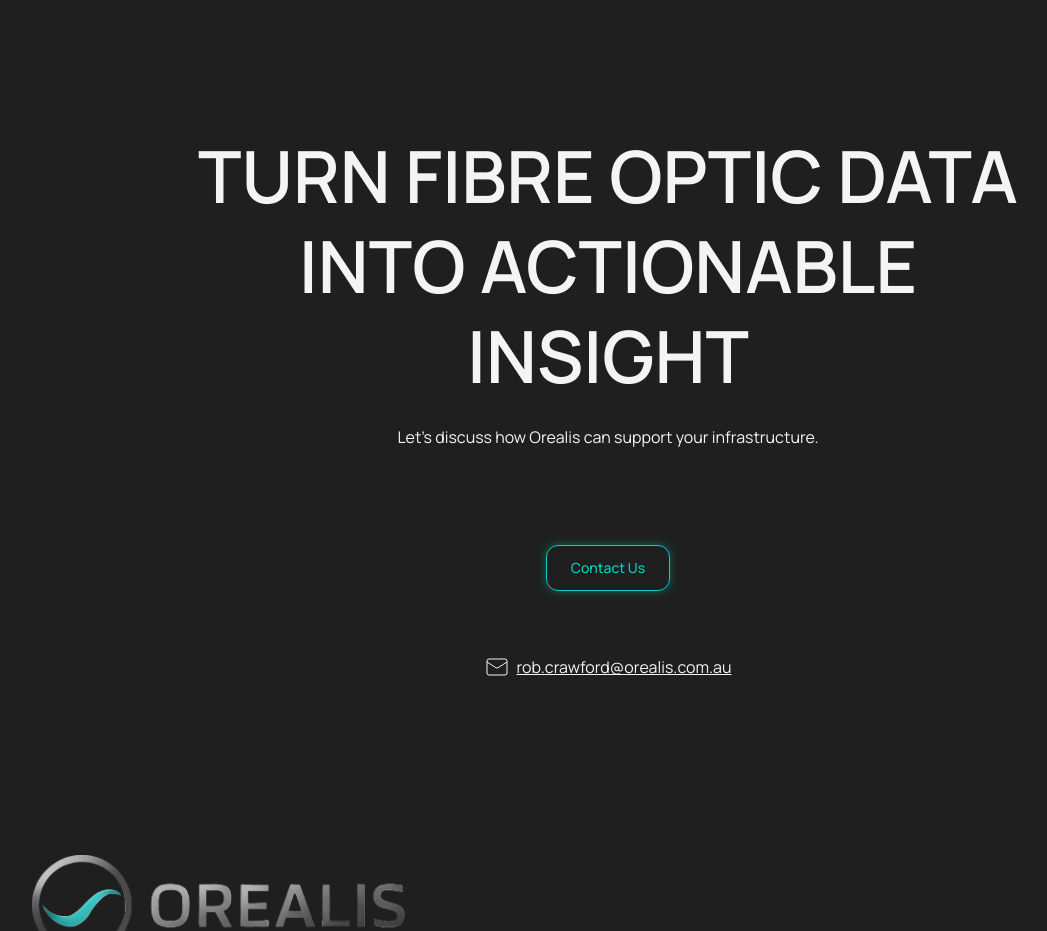
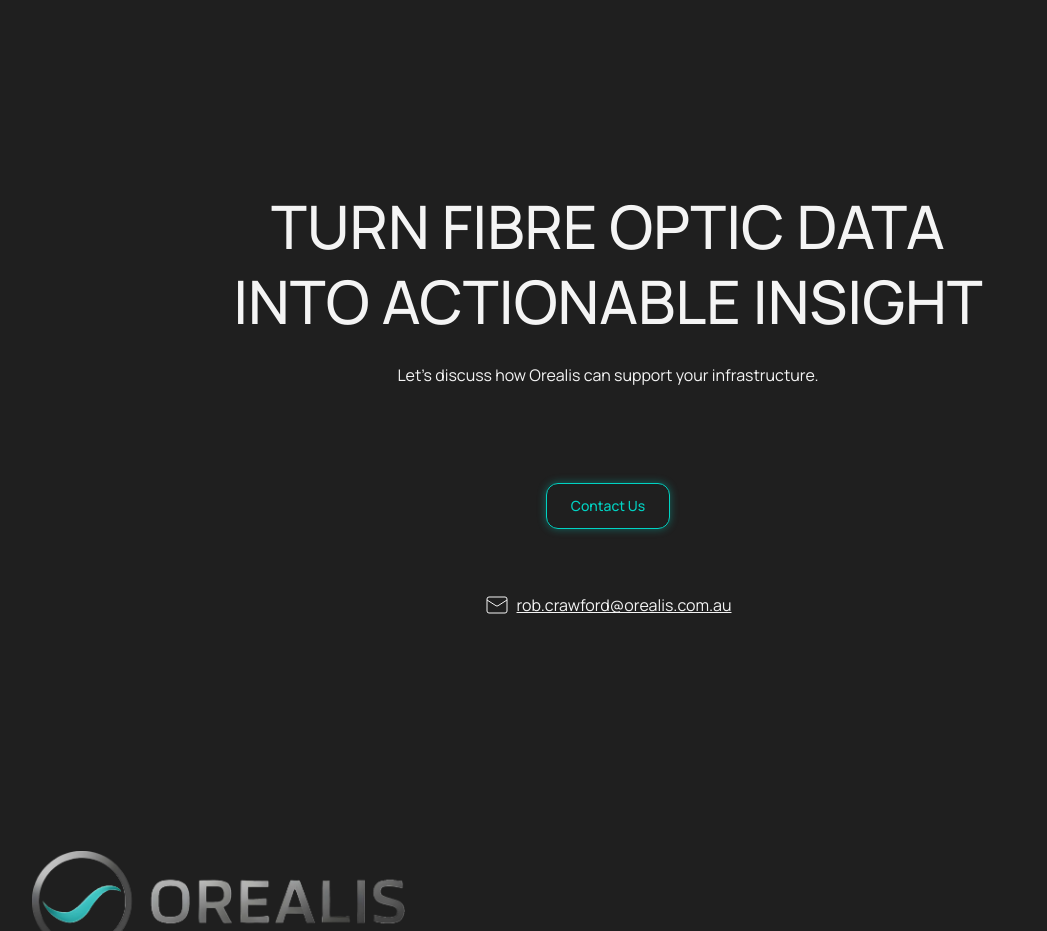
Before and after one commit to Caitlin02ar/orealis-website, a Next.js app: page / in a window 1280 px wide. Shown: the part 5020-5951 px from the top of the page, without its empty margins (32-1079 px from the left). Built offline with nearby package versions, Linux system fonts and the light colour scheme.

Commit message:
fixing bug

```diff
--- a/components/CTA.tsx
+++ b/components/CTA.tsx
@@ -44,13 +44,12 @@
       className="relative py-32 px-6 overflow-hidden min-h-screen flex flex-col items-center justify-center"
     >
       <div className="relative max-w-4xl mx-auto text-center flex flex-col items-center gap-6 mb-24">
-        <h2 className="text-[var(--color-light)] text-3xl sm:text-5xl md:text-7xl font-semibold leading-tight">
-          TURN FIBRE OPTIC DATA{" "}
-          <br className="hidden md:block" />
-          INTO ACTIONABLE INSIGHT
-        </h2>
+       <h2 className="text-[var(--color-light)] text-4xl sm:text-6xl font-medium leading-tight">
+        <span className="block md:whitespace-nowrap">TURN FIBRE OPTIC DATA</span>
+        <span className="block md:whitespace-nowrap">INTO ACTIONABLE INSIGHT</span>
+      </h2>
 
-        <p className="text-[var(--color-light)] text-sm md:text-base max-w-md">
+        <p className="text-[var(--color-light)] text-lg md:text-base max-w-[70%]">
           Let&apos;s discuss how Orealis can support your infrastructure.
         </p>
       </div>
```
